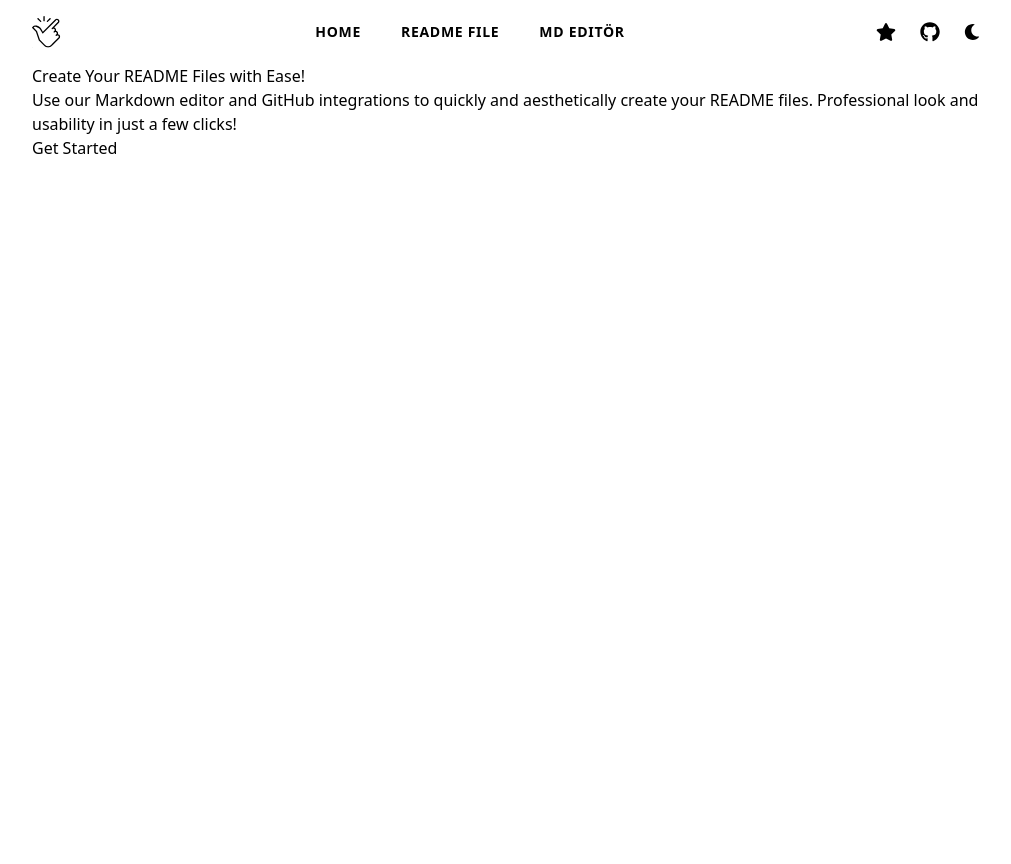
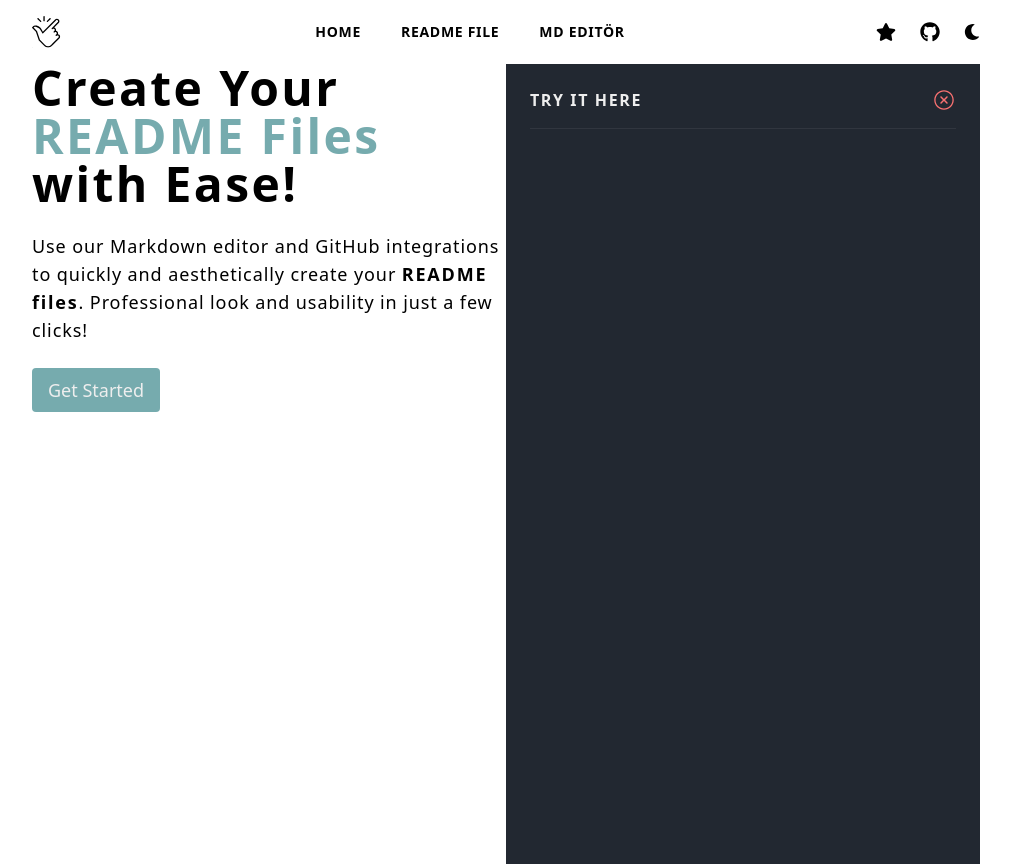
Before and after one commit to poyrazavsever/readme-maker, a Next.js app: page / in a window 1280 px wide. Shown: the whole page, without its empty margins (134-1145 px from the left). Built offline with nearby package versions, Linux system fonts and the light colour scheme.

Commit message:
feat: done banner page

```diff
--- a/components/Home/Banner.jsx
+++ b/components/Home/Banner.jsx
@@ -1,18 +1,24 @@
 import React from 'react'
-
+import Ide from '../ide'
 function Banner() {
   return (
-    <div className='h-screen'>
-        <div>
-            <h1>Create Your <span>README Files</span> with Ease!</h1>
-            <p>Use our Markdown editor and GitHub integrations to quickly and aesthetically create your README files. Professional look and usability in just a few clicks!</p>
-            <button>Get Started</button>
+    <div className='h-screen relative '>
+
+
+      <div className='flex items-start justify-between'>
+
+        <div className='flex flex-col items-start gap-6 md:w-1/2'>
+          <h1 className='text-3xl md:text-5xl font-black tracking-wider'>Create Your <span className='text-secondary'>README Files</span> with Ease!</h1>
+          <p className='text-lg font-medium tracking-wider'>Use our Markdown editor and GitHub integrations to quickly and aesthetically create your <span className='font-bold tracking-widest'>README files</span>. Professional look and usability in just a few clicks!</p>
+          <button className='py-2 px-4 bg-secondary text-lg font-medium text-primary rounded transition-all hover:bg-sky-300'>Get Started</button>
         </div>
 
-        <div>
+        <div className='h-screen md:w-1/2'>
+          <Ide/>
+        </div>
 
-            <div className='h-full'></div>
-        </div>
+      </div>
+
     </div>
   )
 }
--- a/components/Navbar.jsx
+++ b/components/Navbar.jsx
@@ -27,7 +27,7 @@ function Navbar() {
                         <FaStar className='text-xl' />
                     </a>
 
-                    <div className="absolute -left-[116px] hidden group-hover:block -z-40">
+                    <div className="absolute -left-[116px] hidden group-hover:block z-30">
                         <Tooltip message="Star my Github repositories" />
                     </div>
 
@@ -37,7 +37,7 @@ function Navbar() {
                         <FaGithub className='text-xl' />
                     </a>
 
-                    <div className="absolute -left-[116px] hidden group-hover:block -z-40">
+                    <div className="absolute -left-[116px] hidden group-hover:block z-30">
                         <Tooltip message="Check out my Github profile" />
                     </div>
 
--- /dev/null
+++ b/components/ide.jsx
@@ -0,0 +1,58 @@
+import React, { useState, useEffect, useRef } from 'react';
+import { IoIosCloseCircleOutline } from "react-icons/io";
+
+function Ide() {
+    const [code, setCode] = useState(""); // Saf metin durumu
+    const editorRef = useRef(null);
+
+    const handleInput = (e) => {
+        const text = e.target.innerText; // innerText ile saf metni alıyoruz
+        setCode(text);
+    }
+
+    const highlightSyntax = () => {
+        if (editorRef.current) {
+            const text = editorRef.current.innerText;
+            const coloredText = text.replace(/(#\w+)/g, '<span style="color: blue;">$1</span>');
+
+            // İçeriği güncelle
+            editorRef.current.innerHTML = coloredText;
+
+            // Caret pozisyonunu sonuna taşı
+            const range = document.createRange();
+            range.selectNodeContents(editorRef.current);
+            range.collapse(false);
+            const sel = window.getSelection();
+            sel.removeAllRanges();
+            sel.addRange(range);
+        }
+    }
+
+    useEffect(() => {
+        highlightSyntax();
+    }, [code]);
+
+    return (
+        <div className='relative h-full w-full z-20 bg-fourth'>
+            <div className='p-6'>
+                <div className='w-full flex items-center justify-between'>
+                    <h2 className='uppercase font-semibold tracking-widest text-primary'>Try it here</h2>
+                    <IoIosCloseCircleOutline className='text-2xl text-red-400 transition-all hover:text-red-600' />
+                </div>
+                <div className='w-full h-[1px] bg-tert my-4'></div>
+                <div>
+                    <div
+                        ref={editorRef}
+                        contentEditable
+                        onInput={handleInput}
+                        className='w-full bg-fourth text-sm text-primary tracking-wider focus:outline-none'
+                        style={{ whiteSpace: 'pre-wrap' }}
+                    >
+                    </div>
+                </div>
+            </div>
+        </div>
+    )
+}
+
+export default Ide;
--- a/package.json
+++ b/package.json
@@ -9,6 +9,7 @@
     "lint": "next lint"
   },
   "dependencies": {
+    "@uiw/react-textarea-code-editor": "^1.4.4",
     "classnames": "^2.5.1",
     "next": "14.2.5",
     "react": "^18",
--- a/tailwind.config.js
+++ b/tailwind.config.js
@@ -12,6 +12,12 @@ module.exports = {
       lg: '948px',
     },
     extend: {
+      colors:{
+        'primary': "#EEEEEE",
+        'secondary': "#76ABAE",
+        'tert': "#31363F",
+        'fourth': "#222831",
+      },
       screens : {
         "mobile" : {"max" : "623px", "min" : "0px"},
         "desktop" : {"min": "624px"}
```
Also changed, not shown: 1 other file (tests, documents, lock files or other folders).
